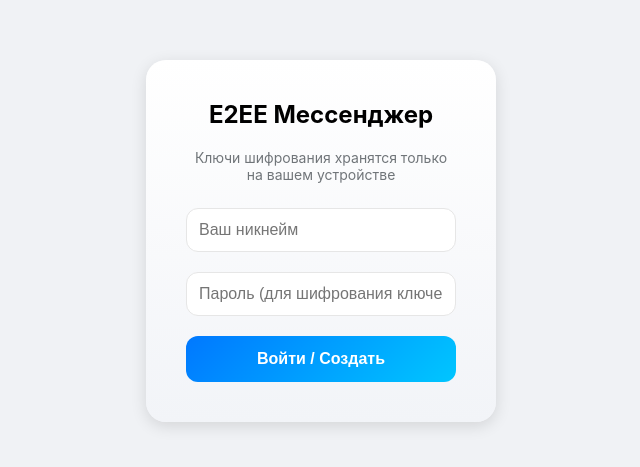
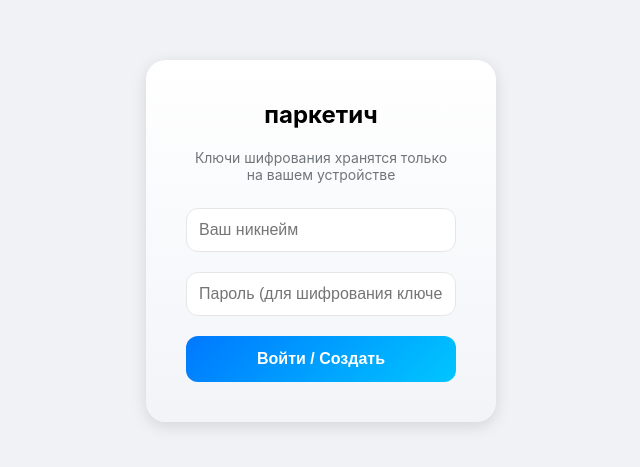
Before and after one commit to SolidniyGoose/messenger, a plain HTML site: page messenger-frontend/index.html in a window 1280 px wide. Shown: the part 159-626 px from the top of the page, without its empty margins (319-959 px from the left). Drawn offline with nearby package versions, Linux system fonts and the light colour scheme; no server answers.

Commit message:
tester is a fool

```diff
--- a/messenger-frontend/index.html
+++ b/messenger-frontend/index.html
@@ -3,13 +3,13 @@
 <head>
     <meta charset="UTF-8">
     <meta name="viewport" content="width=device-width, initial-scale=1.0, maximum-scale=1.0, user-scalable=no">
-    <title>Наш Мессенджер</title>
+    <title>паркетич</title>
     <link rel="stylesheet" href="style.css">
 </head>
 <body>
 <div id="auth-modal" style="position: fixed; top: 0; left: 0; width: 100%; height: 100%; background: var(--bg-main); z-index: 9999; display: flex; flex-direction: column; justify-content: center; align-items: center; transition: opacity 0.5s;">
     <div style="background: var(--bg-sidebar); padding: 40px; border-radius: 20px; box-shadow: var(--shadow-md); width: 90%; max-width: 350px; text-align: center;">
-        <h2 style="margin-top: 0; color: var(--text-main);">E2EE Мессенджер</h2>
+        <h2 style="margin-top: 0; color: var(--text-main);">паркетич</h2>
         <p style="font-size: 14px; color: var(--text-muted); margin-bottom: 25px;">Ключи шифрования хранятся только на вашем устройстве</p>
         <input type="text" id="auth-username-input" placeholder="Ваш никнейм" autocomplete="off" style="width: 100%; padding: 12px; margin-bottom: 20px; border: 1px solid var(--border-color); border-radius: 12px; font-size: 16px; background: var(--input-bg); color: var(--text-main); outline: none;">
         <input type="password" id="auth-password-input" placeholder="Пароль (для шифрования ключей)" autocomplete="off" style="width: 100%; padding: 12px; margin-bottom: 20px; border: 1px solid var(--border-color); border-radius: 12px; font-size: 16px; background: var(--input-bg); color: var(--text-main); outline: none;">
```
